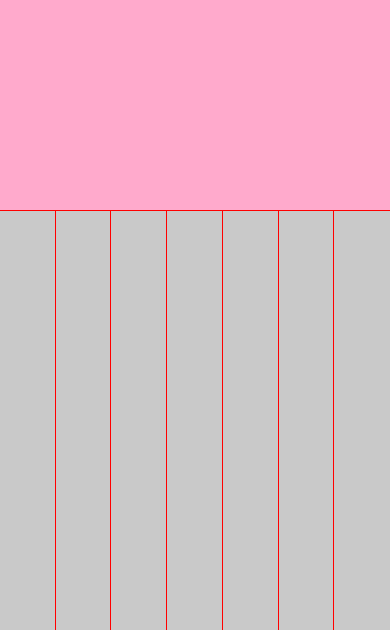
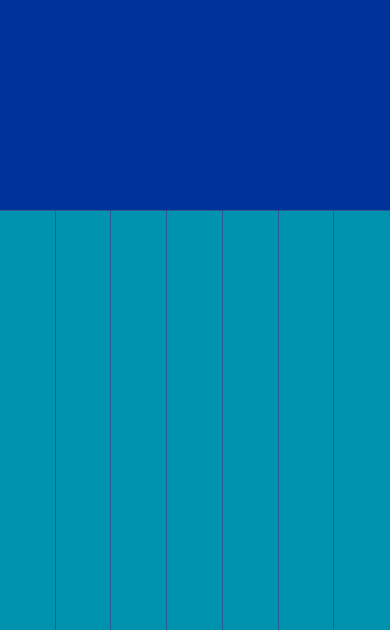
Before and after one commit to JerOde/Piano, a plain HTML site: page index.html in a window 390 px wide. Shown: the top 630 px of the page. Drawn offline with Linux system fonts and the light colour scheme; some packages are replaced by stand-ins of ours.

Commit message:
Piano
color

```diff
--- a/css/piano.css
+++ b/css/piano.css
@@ -7,20 +7,20 @@ position:absolute; left: 0; top: 0; width:100%;
 }
 #Pantalla
 {
-float:left; width:100%; height:25%; background:#FAC;
+float:left; width:100%; height:25%; background:#039;
 }
 
 #Teclado
 {
-float:left; width:100%; height:70%; background:#F00;
+float:left; width:100%; height:70%; background:#00FFFF;
 }
 .nota
 {
-float:left; height:90%; position:relative; outline:#F00 solid 1px; width:14.28571428571429%; background:#C9C9C9
+float:left; height:90%; position:relative; outline:#2E5894 solid 1px; width:14.28571428571429%; background:#0093AF
 }
 .tecnote
 {
-position:relative; top: 80%; text-align:center; font-size: 2em; font-weight: bold; font-family:Tahoma, Geneva, sans-serif;
+position:relative; top: 80%; text-align:center; font-size: 2em; font-weight: bold; font-family:Tahoma, Geneva, sans-serif; background:#1083AF
 }
 .tocada
 {
```
